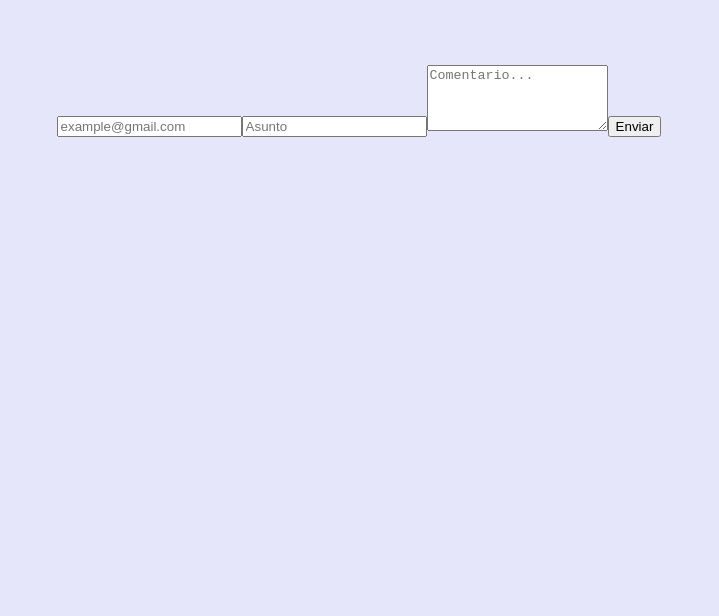
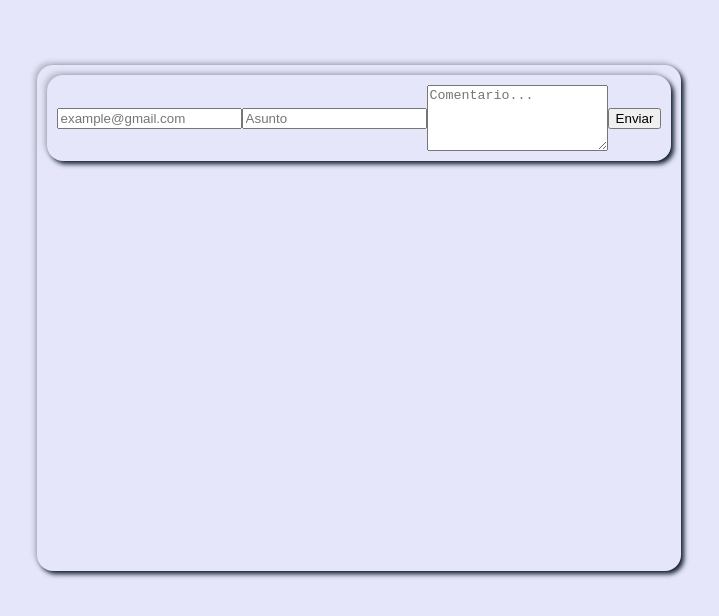
Before and after one commit to FranciscoDJVI/Portafolio, a React (Vite) app in the folder portafolio/: page / in a window 1280 px wide. Shown: the part 3392-4008 px from the top of the page, without its empty margins (281-1000 px from the left). Before the commit the page ends 3569 px from the top, so only its background shows below. Built offline with nearby package versions, Linux system fonts and the light colour scheme; a web font is replaced by a local one.

Commit message:
styling contact-form

```diff
--- a/portafolio/src/App.css
+++ b/portafolio/src/App.css
@@ -156,11 +156,33 @@
     color: #212121;
     z-index: 1;
   }
-  .contact-form {
+  .contact-div {
     display: flex;
-    flex-direction: column;
+    flex-direction: row;
+    flex-wrap: wrap;
+    align-items: center;
     justify-content: center;
+    box-shadow:
+      3px 3px 5px #0d1b2a,
+      -3px -3px 5px #babecc;
+    border-radius: 16px;
+    padding: 10px;
+    margin-bottom: 400px;
+    height: fit-content;
+  }
+  .contact-div .contact-form {
+    display: flex;
+    flex-direction: row;
+    flex-wrap: wrap;
     align-items: center;
+    justify-content: center;
+    box-shadow:
+      3px 3px 5px #0d1b2a,
+      -3px -3px 5px #babecc;
+    border-radius: 16px;
+    padding: 10px;
+    margin-bottom: 400px;
+    height: fit-content;
   }
 }
 
--- a/portafolio/src/pages/ContactForm.jsx
+++ b/portafolio/src/pages/ContactForm.jsx
@@ -11,11 +11,8 @@ export function ContactForm() {
     await sendDataforEmail(data);
   };
   return (
-    <div className="contact-form ">
-      <form
-        onSubmit={handleSubmit(onSubmit)}
-        className="flex flex-row flex-wrap gap-2"
-      >
+    <div className="contact-div">
+      <form className="contact-form" onSubmit={handleSubmit(onSubmit)}>
         <input
           type="text"
           placeholder="example@gmail.com"
```
